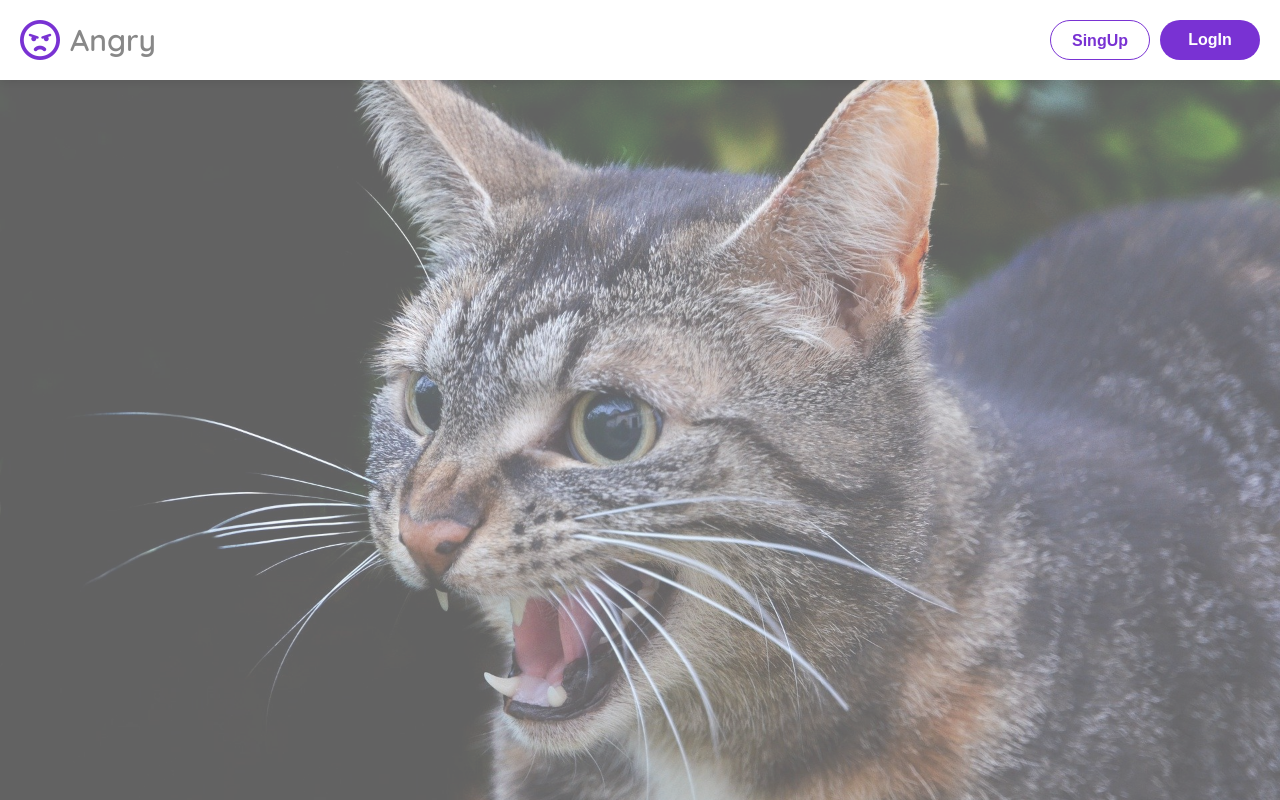
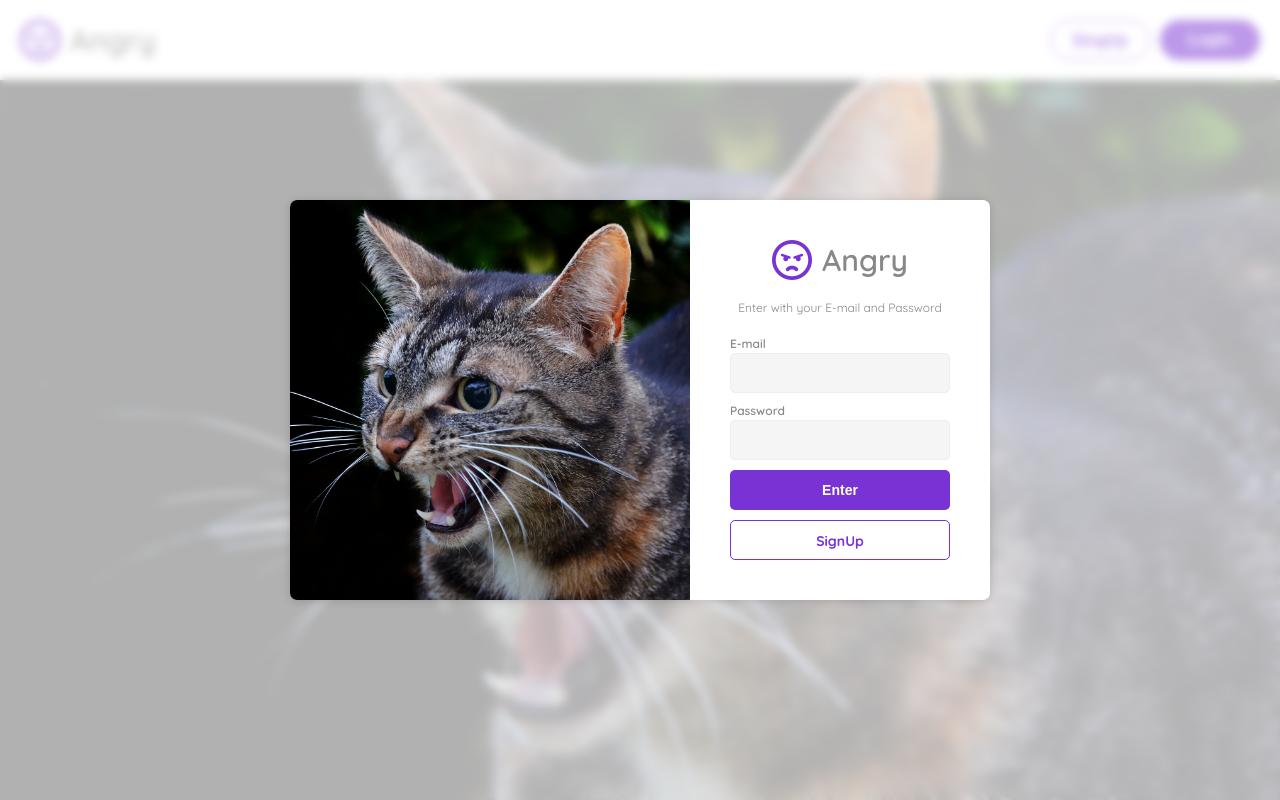
Before and after one commit to beatrizmoreirasouza/angry-site-1.4, a plain HTML site: page index.html in a window 1280 px wide. Drawn offline with Linux system fonts and the light colour scheme.

Commit message:
Criado Modal Blur + Auth. de LogIn

```diff
--- a/index.html
+++ b/index.html
@@ -29,5 +29,30 @@
       </div>
     </div>
     <div class="gallery"></div>
+    <div class="modal">
+      <div class="modal-bg"></div>
+      <div class="auth">
+        <div class="auth-gallery">
+          <div class="auth-gallery-img"></div>
+        </div>
+        <div class="auth-form">
+          <div class="auth-logo">
+            <span class="auth-logo-icon"><i class="far fa-angry"></i></span>
+            <span class="auth-logo-text">Angry</span>
+          </div>
+          <span class="auth-text">Enter with your E-mail and Password</span>
+          <div class="form-group">
+            <label>E-mail</label>
+            <input type="text" />
+          </div>
+          <div class="form-group">
+            <label>Password</label>
+            <input type="password" />
+          </div>
+          <button class="btn enter">Enter</button>
+          <a href="#" class="btn signup">SignUp</a>
+        </div>
+      </div>
+    </div>
   </body>
 </html>
--- a/style.css
+++ b/style.css
@@ -110,3 +110,193 @@ body {
   background-size: cover;
   opacity: 0.6;
 }
+
+.modal {
+  position: fixed;
+  display: flex;
+  align-items: center;
+  justify-content: center;
+  top: 0;
+  left: 0;
+  width: 100%;
+  height: 100%;
+  background-color: rgba(255, 255, 255, 0.5);
+  backdrop-filter: blur(5px);
+  visibility: visible;
+  opacity: 100;
+}
+
+.modal-bg {
+  position: absolute;
+  width: 100%;
+  height: 100%;
+  z-index: 0;
+}
+
+.auth {
+  display: flex;
+  flex-direction: row;
+  align-items: center;
+  width: 700px;
+  height: 400px;
+  border-radius: 7px;
+  background-color: #fff;
+  box-shadow: 0 1px 10px rgba(0, 0, 0, 0.15);
+  z-index: 1;
+}
+
+.auth-gallery {
+  position: relative;
+  width: 400px;
+  height: 400px;
+  cursor: pointer;
+}
+
+.auth-gallery-img {
+  position: absolute;
+  width: 400px;
+  height: 400px;
+  background-image: url("img/cat.jpg");
+  background-position: center;
+  background-repeat: no-repeat;
+  background-size: cover;
+  border-radius: 7px 0 0 7px;
+  transition: all 0.5s ease-in-out;
+}
+
+.auth-gallery-img:hover {
+  width: 600px;
+  height: 600px;
+  border-radius: 300px;
+  box-shadow: 0 0 10px rgba(0, 0, 0, 0.3);
+  transform: translate(-100px, -100px);
+}
+
+.auth-form {
+  display: flex;
+  flex-direction: column;
+  align-items: center;
+  width: 300px;
+  height: 100%;
+  padding: 40px;
+}
+
+.auth-logo {
+  display: flex;
+  flex-direction: row;
+  align-items: center;
+  justify-content: center;
+  height: 40px;
+  gap: 10px;
+  cursor: pointer;
+}
+
+.auth-logo-icon {
+  display: flex;
+  align-items: center;
+  justify-content: center;
+  width: 40px;
+  font-size: 40px;
+  line-height: 40px;
+  color: #7932d3;
+  transition: color 0.5s ease-in-out;
+}
+
+.auth-logo-text {
+  font-size: 30px;
+  font-weight: 600;
+  line-height: 40px;
+  color: #888;
+  transition: color 0.5s ease-in-out;
+}
+
+.auth-logo:hover .auth-logo-icon {
+  color: #c00000;
+}
+
+.auth-logo:hover .auth-logo-text {
+  color: #ff0000;
+}
+
+.auth-text {
+  display: block;
+  margin: 20px 0;
+  font-size: 12px;
+  font-weight: 400;
+  color: #888;
+  line-height: 16px;
+}
+
+.form-group {
+  display: flex;
+  flex-direction: column;
+  gap: 2px;
+  margin-bottom: 10px;
+}
+
+.form-group label {
+  font-size: 12px;
+  font-weight: 600;
+  color: #888;
+}
+
+.form-group input[type="text"],
+.form-group input[type="password"] {
+  padding: 0 10px;
+  width: 220px;
+  height: 40px;
+  font-size: 14px;
+  font-weight: 400;
+  color: #888;
+  background: #f5f5f5;
+  border-radius: 5px;
+  border: 1px solid #eee;
+  outline: none;
+}
+
+.form-group input[type="text"]:focus,
+.form-group input[type="password"]:focus {
+  background: #fff;
+  color: #7932d3;
+  border: 1px solid #7932d3;
+}
+
+.auth-form .btn {
+  display: block;
+  margin-bottom: 10px;
+  width: 100%;
+  height: 40px;
+  font-size: 14px;
+  font-weight: 700;
+  line-height: 40px;
+  text-align: center;
+  text-decoration: none;
+  border-radius: 5px;
+  outline: none;
+  cursor: pointer;
+  transition: all 0.5s ease-in-out;
+}
+
+.auth-form .btn.enter {
+  color: #fff;
+  background-color: #7932d3;
+  border: none;
+}
+
+.auth-form .btn.signup {
+  color: #7932d3;
+  background-color: #fff;
+  border: 1px solid #7932d3;
+}
+
+.auth-form .btn.enter:hover {
+  color: #f00000;
+  background-color: #fff;
+  border: 1px solid #f00000;
+}
+
+.auth-form .btn.signup:hover {
+  color: #fff;
+  background-color: #f00000;
+  border: none;
+}
```
